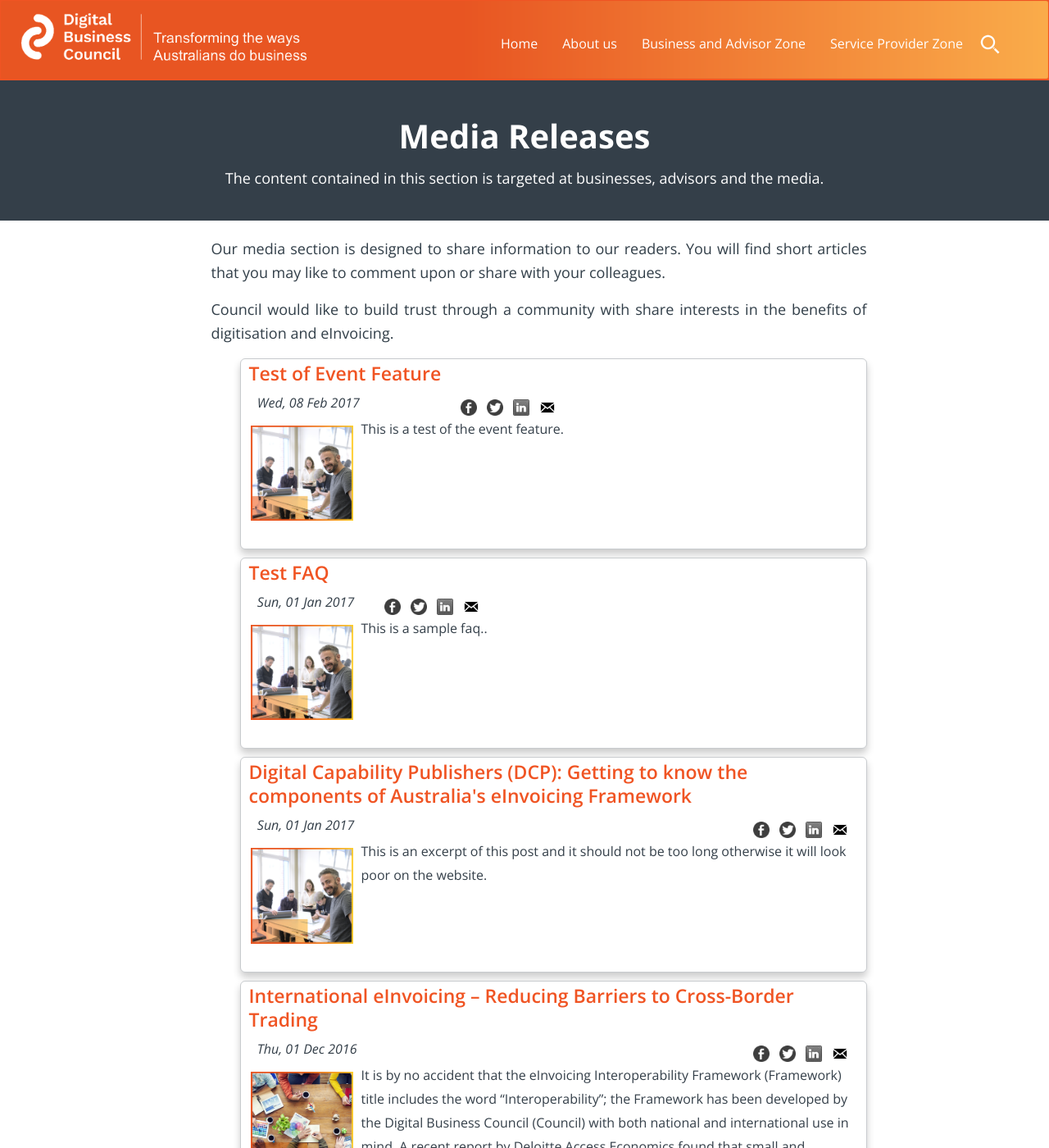
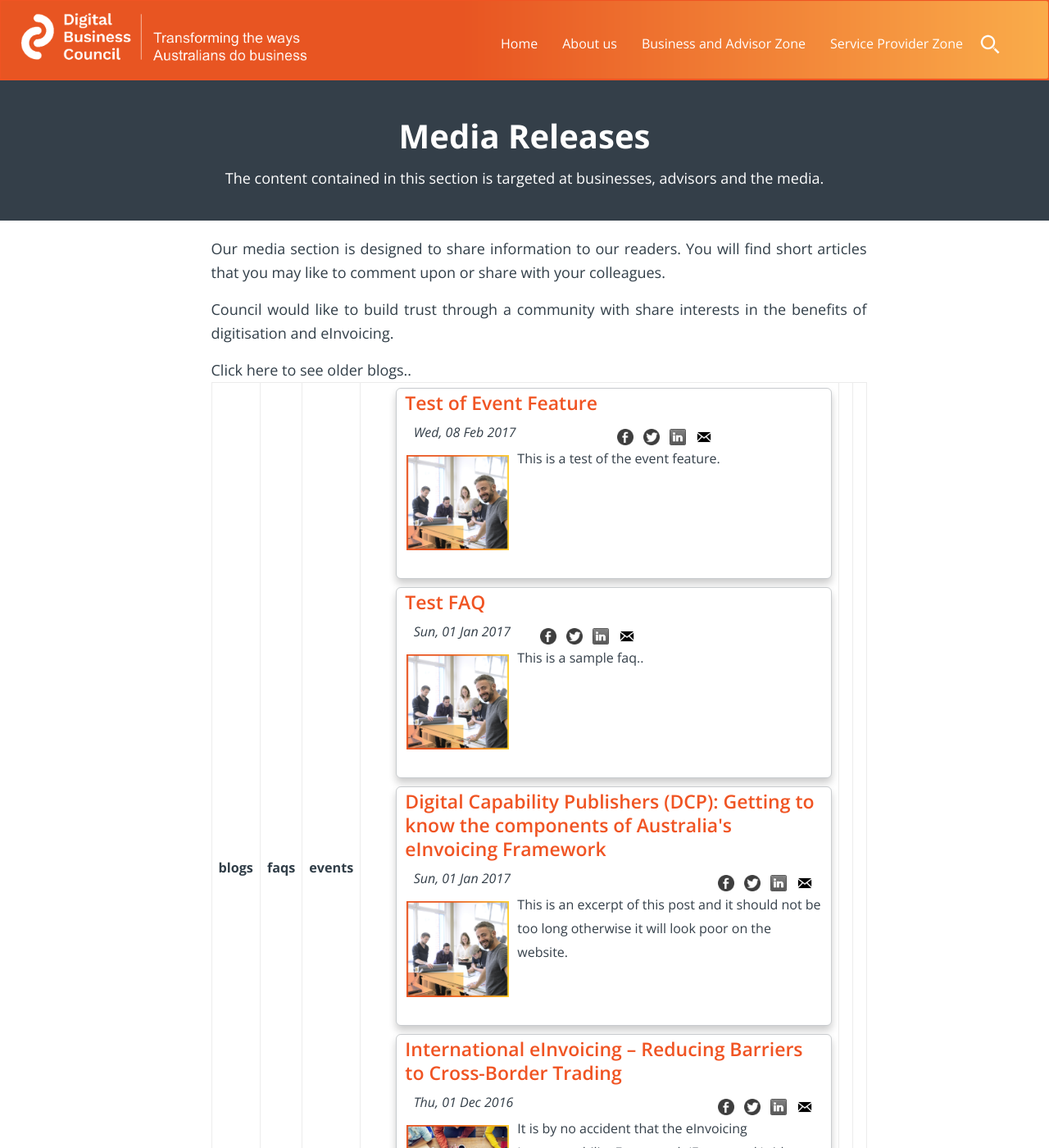
Before and after one commit to Digital-Business-Council/Digital-Business-Council.github.io, a Jekyll site: the page built from pages/business-zone/blogs/media-jump-page.md, in a window 1280 px wide and 1400 px high. Shown: the whole window at 82% size. Built offline with Jekyll 4.4.1, drawn with Linux system fonts in a browser that asks for light colours; some of the changed text lies outside the part shown.

Commit message:
Update media-jump-page.md

```diff
--- a/pages/business-zone/blogs/media-jump-page.md
+++ b/pages/business-zone/blogs/media-jump-page.md
@@ -7,7 +7,9 @@ permalink: /media/
 Our media section is designed to share information to our readers.  You will find short articles that you may like to comment upon or share with your colleagues.
 
 Council would like to build trust through a community with share interests in the benefits of digitisation and eInvoicing.
-
+<table>
+<th>blogs</th><th>faqs</th><th>events</th>
+<td>
 <ul>
   {% for blog-page in site.posts %}
     <div class="blog-excerpt">
@@ -38,4 +40,11 @@ Council would like to build trust through a community with share interests in th
     </div>
   {% endfor %}
 </ul>
+
+</td>
+<td>
+</td>
+
+<td>
+</td>
 Click here to see older blogs..
```
